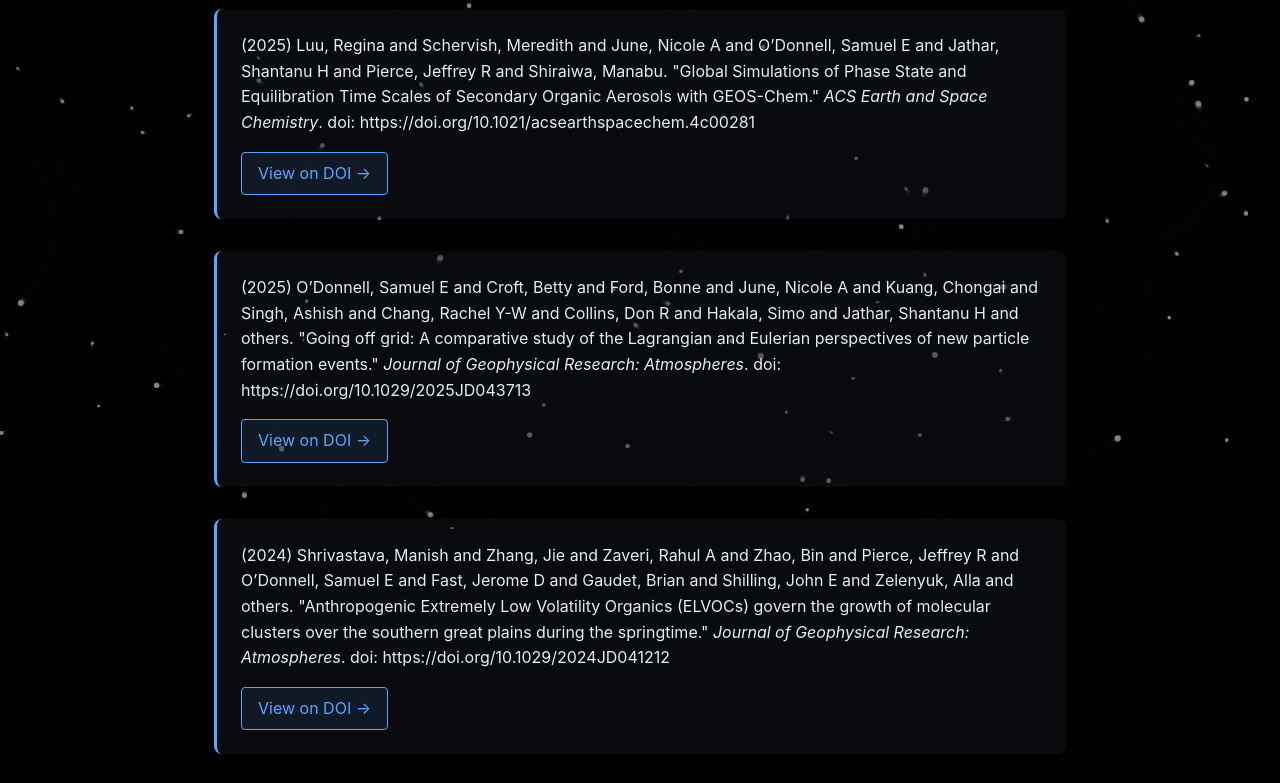
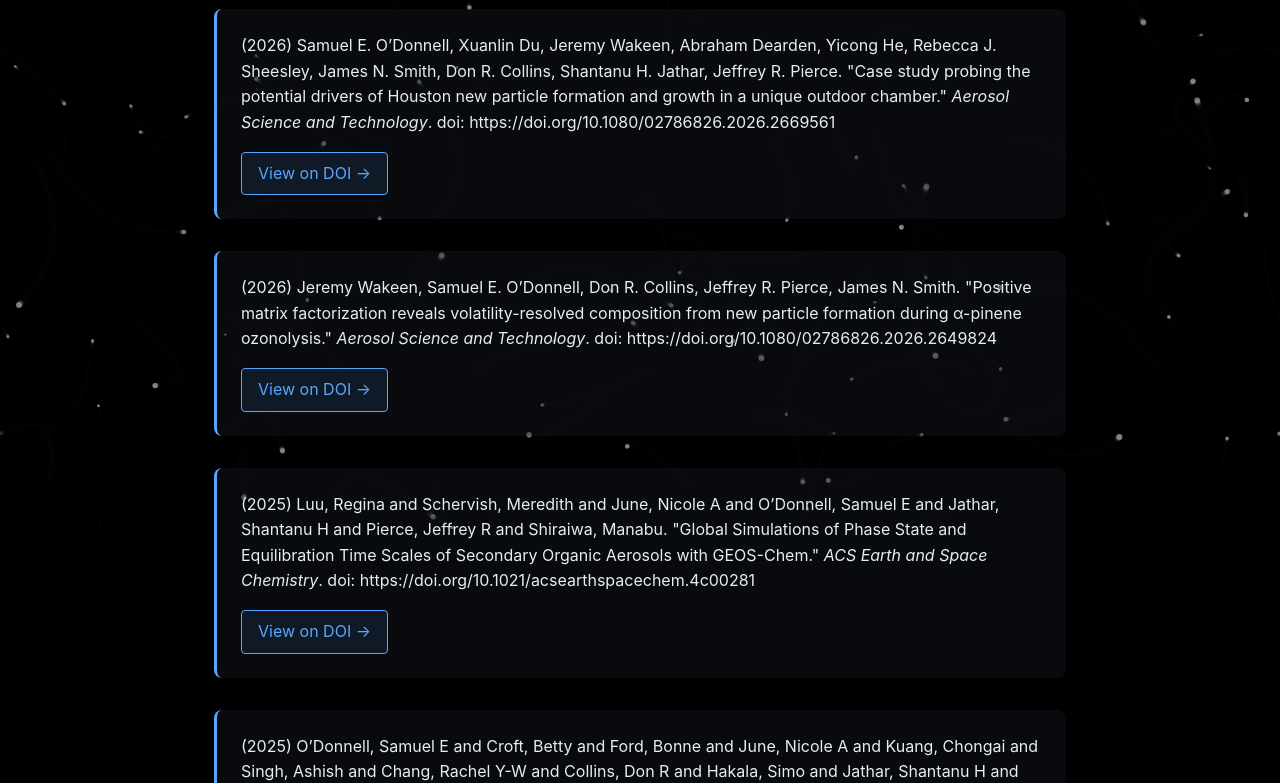
Before and after one commit to samuelod-atmos/samuelod-atmos.github.io, an Astro site: page /publications in a window 1280 px wide. Shown: the part 271-1054 px from the top of the page. Built offline with nearby package versions, Linux system fonts and the light colour scheme; Astro itself is replaced by a stand-in of ours.

Commit message:
Fixed CV page problem and updated publications

```diff
--- /dev/null
+++ b/src/content/publications/o'donnell-2026.json
@@ -0,0 +1,7 @@
+{
+  "title": "Case study probing the potential drivers of Houston new particle formation and growth in a unique outdoor chamber",
+  "author": "Samuel E. O’Donnell, Xuanlin Du, Jeremy Wakeen, Abraham Dearden, Yicong He, Rebecca J. Sheesley, James N. Smith, Don R. Collins, Shantanu H. Jathar, Jeffrey R. Pierce",
+  "journal": "Aerosol Science and Technology",
+  "year": "2026",
+  "doi": "https://doi.org/10.1080/02786826.2026.2669561"
+}
--- /dev/null
+++ b/src/content/publications/wakeen-2026.json
@@ -0,0 +1,7 @@
+{
+  "title": "Positive matrix factorization reveals volatility-resolved composition from new particle formation during α-pinene ozonolysis",
+  "author": "Jeremy Wakeen, Samuel E. O’Donnell, Don R. Collins, Jeffrey R. Pierce, James N. Smith",
+  "journal": "Aerosol Science and Technology",
+  "year": "2026",
+  "doi": "https://doi.org/10.1080/02786826.2026.2649824"
+}
--- a/src/pages/cv.astro
+++ b/src/pages/cv.astro
@@ -16,7 +16,6 @@ import BaseLayout from "../layouts/BaseLayout.astro";
       <iframe
         src="/CV.pdf"
         title="Samuel O'Donnell CV"
-        type="application/pdf"
       ></iframe>
     </div>
   </div>
```
